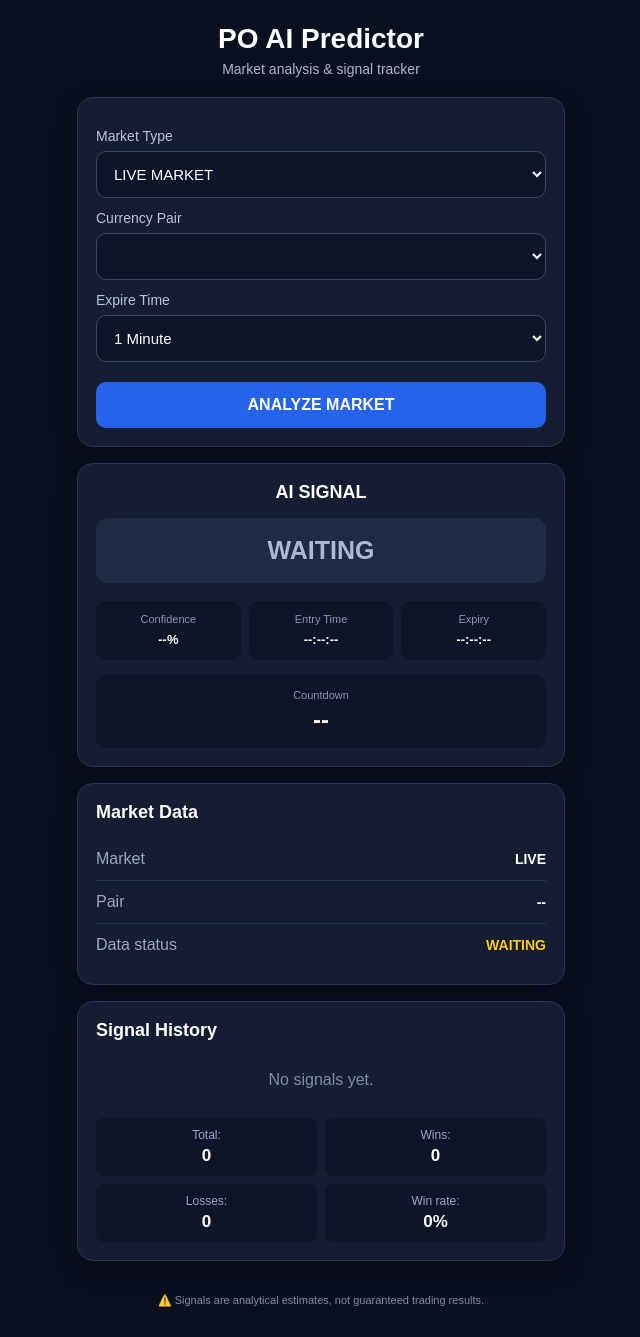
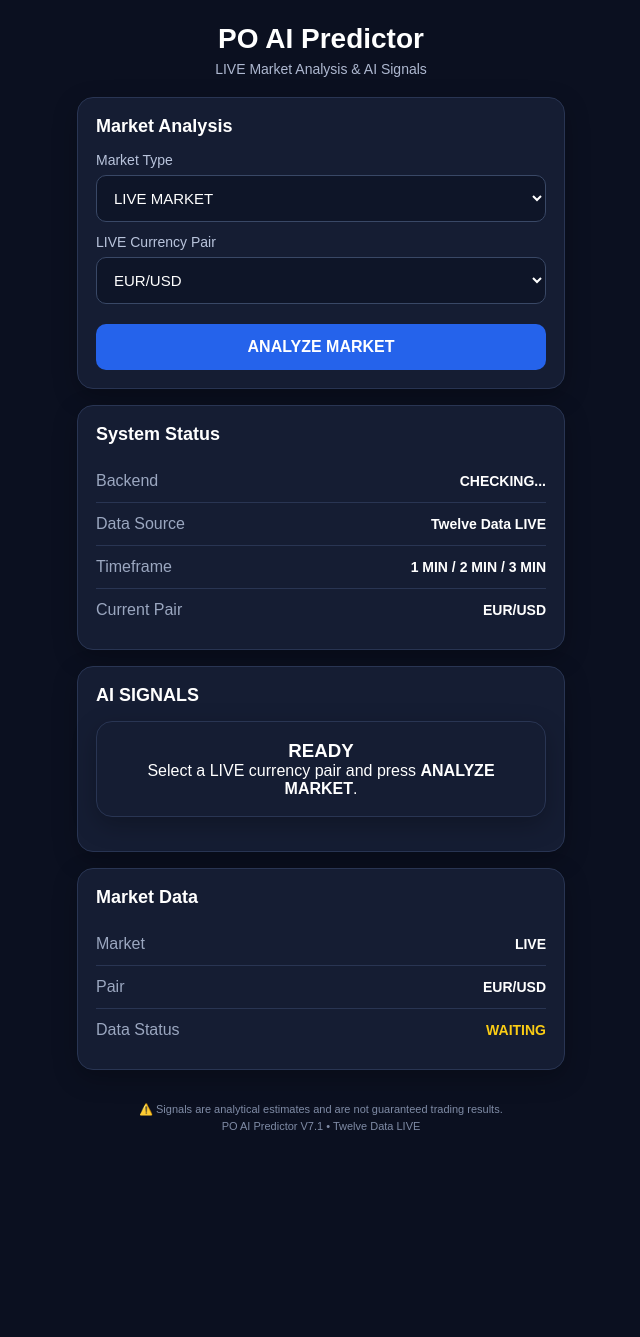
Before and after one commit to drvincentnkuru-dot/po-ai-predictor, a plain HTML site: page index.html in a window 1280 px wide. Shown: the part 13-1350 px from the top of the page, without its empty margins (319-959 px from the left). After the commit the page ends 1188 px from the top, so only its background shows below. Drawn offline with Linux system fonts and the light colour scheme.

Commit message:
Update index.html

```diff
--- a/index.html
+++ b/index.html
@@ -3,7 +3,9 @@
 <head>
   <meta charset="UTF-8">
   <meta name="viewport" content="width=device-width, initial-scale=1.0">
-  <title>PO AI Predictor V2</title>
+
+  <title>PO AI Predictor V7.1</title>
+
   <link rel="stylesheet" href="style.css">
 </head>
 
@@ -13,64 +15,119 @@
 
     <header>
       <h1>PO AI Predictor</h1>
-      <p>Market analysis & signal tracker</p>
+      <p>LIVE Market Analysis & AI Signals</p>
     </header>
 
+    <!-- CONTROL PANEL -->
     <section class="card">
 
-      <label>Market Type</label>
+      <h2>Market Analysis</h2>
+
+      <label for="marketType">Market Type</label>
+
       <select id="marketType">
         <option value="live">LIVE MARKET</option>
-        <option value="otc">OTC MARKET</option>
       </select>
 
-      <label>Currency Pair</label>
-      <select id="pair"></select>
 
-      <label>Expire Time</label>
-      <select id="expiry">
-        <option value="1">1 Minute</option>
-        <option value="2">2 Minutes</option>
-        <option value="3">3 Minutes</option>
-        <option value="5">5 Minutes</option>
+      <label for="pair">LIVE Currency Pair</label>
+
+      <select id="pair">
+
+        <option value="EUR/USD">EUR/USD</option>
+        <option value="GBP/USD">GBP/USD</option>
+        <option value="USD/JPY">USD/JPY</option>
+        <option value="USD/CHF">USD/CHF</option>
+
+        <option value="AUD/USD">AUD/USD</option>
+        <option value="USD/CAD">USD/CAD</option>
+        <option value="NZD/USD">NZD/USD</option>
+
+        <option value="EUR/GBP">EUR/GBP</option>
+        <option value="EUR/JPY">EUR/JPY</option>
+        <option value="GBP/JPY">GBP/JPY</option>
+
+        <option value="AUD/JPY">AUD/JPY</option>
+        <option value="CAD/JPY">CAD/JPY</option>
+        <option value="CHF/JPY">CHF/JPY</option>
+
+        <option value="EUR/AUD">EUR/AUD</option>
+        <option value="EUR/CAD">EUR/CAD</option>
+        <option value="EUR/CHF">EUR/CHF</option>
+
+        <option value="GBP/AUD">GBP/AUD</option>
+        <option value="GBP/CAD">GBP/CAD</option>
+        <option value="GBP/CHF">GBP/CHF</option>
+
+        <option value="NZD/JPY">NZD/JPY</option>
+        <option value="NZD/CAD">NZD/CAD</option>
+
+        <option value="AUD/CAD">AUD/CAD</option>
+        <option value="AUD/CHF">AUD/CHF</option>
+        <option value="CAD/CHF">CAD/CHF</option>
+
       </select>
 
-      <button id="analyzeBtn">ANALYZE MARKET</button>
+
+      <button id="analyzeBtn">
+        ANALYZE MARKET
+      </button>
 
     </section>
 
-    <section class="signal-card">
 
-      <h2>AI SIGNAL</h2>
+    <!-- CONNECTION STATUS -->
+    <section class="card">
 
-      <div id="signal" class="signal neutral">
-        WAITING
+      <h2>System Status</h2>
+
+      <div class="data-row">
+        <span>Backend</span>
+        <strong id="status">CHECKING...</strong>
       </div>
 
-      <div class="info">
-        <div>
-          <span>Confidence</span>
-          <strong id="confidence">--%</strong>
-        </div>
-
-        <div>
-          <span>Entry Time</span>
-          <strong id="entryTime">--:--:--</strong>
-        </div>
-
-        <div>
-          <span>Expiry</span>
-          <strong id="expiryTime">--:--:--</strong>
-        </div>
+      <div class="data-row">
+        <span>Data Source</span>
+        <strong>Twelve Data LIVE</strong>
       </div>
 
-      <div class="countdown">
-        <span>Countdown</span>
-        <strong id="countdown">--</strong>
+      <div class="data-row">
+        <span>Timeframe</span>
+        <strong>1 MIN / 2 MIN / 3 MIN</strong>
+      </div>
+
+      <div class="data-row">
+        <span>Current Pair</span>
+        <strong id="pairLabel">EUR/USD</strong>
       </div>
 
     </section>
 
+
+    <!-- RESULTS -->
+    <section class="card">
+
+      <h2>AI SIGNALS</h2>
+
+      <div id="results">
+
+        <div class="signal-card">
+
+          <h3>READY</h3>
+
+          <p>
+            Select a LIVE currency pair and press
+            <strong>ANALYZE MARKET</strong>.
+          </p>
+
+        </div>
+
+      </div>
+
+    </section>
+
+
+    <!-- MARKET DATA -->
     <section class="card">
 
       <h2>Market Data</h2>
@@ -82,40 +139,33 @@
 
       <div class="data-row">
         <span>Pair</span>
-        <strong id="pairLabel">--</strong>
+        <strong id="pairLabel2">EUR/USD</strong>
       </div>
 
       <div class="data-row">
-        <span>Data status</span>
+        <span>Data Status</span>
         <strong id="dataStatus">WAITING</strong>
       </div>
 
     </section>
 
-    <section class="card">
 
-      <h2>Signal History</h2>
+    <!-- FOOTER -->
+    <footer>
 
-      <div id="history">
-        <p class="empty">No signals yet.</p>
-      </div>
+      <p>
+        ⚠️ Signals are analytical estimates and are not guaranteed
+        trading results.
+      </p>
 
-      <div class="stats">
-        <span>Total: <b id="total">0</b></span>
-        <span>Wins: <b id="wins">0</b></span>
-        <span>Losses: <b id="losses">0</b></span>
-        <span>Win rate: <b id="winRate">0%</b></span>
-      </div>
+      <p>
+        PO AI Predictor V7.1 • Twelve Data LIVE
+      </p>
 
-    </section>
-
-    <footer>
-      <p>
-        ⚠️ Signals are analytical estimates, not guaranteed trading results.
-      </p>
     </footer>
 
   </div>
+
 
   <script src="script.js"></script>
 
```
